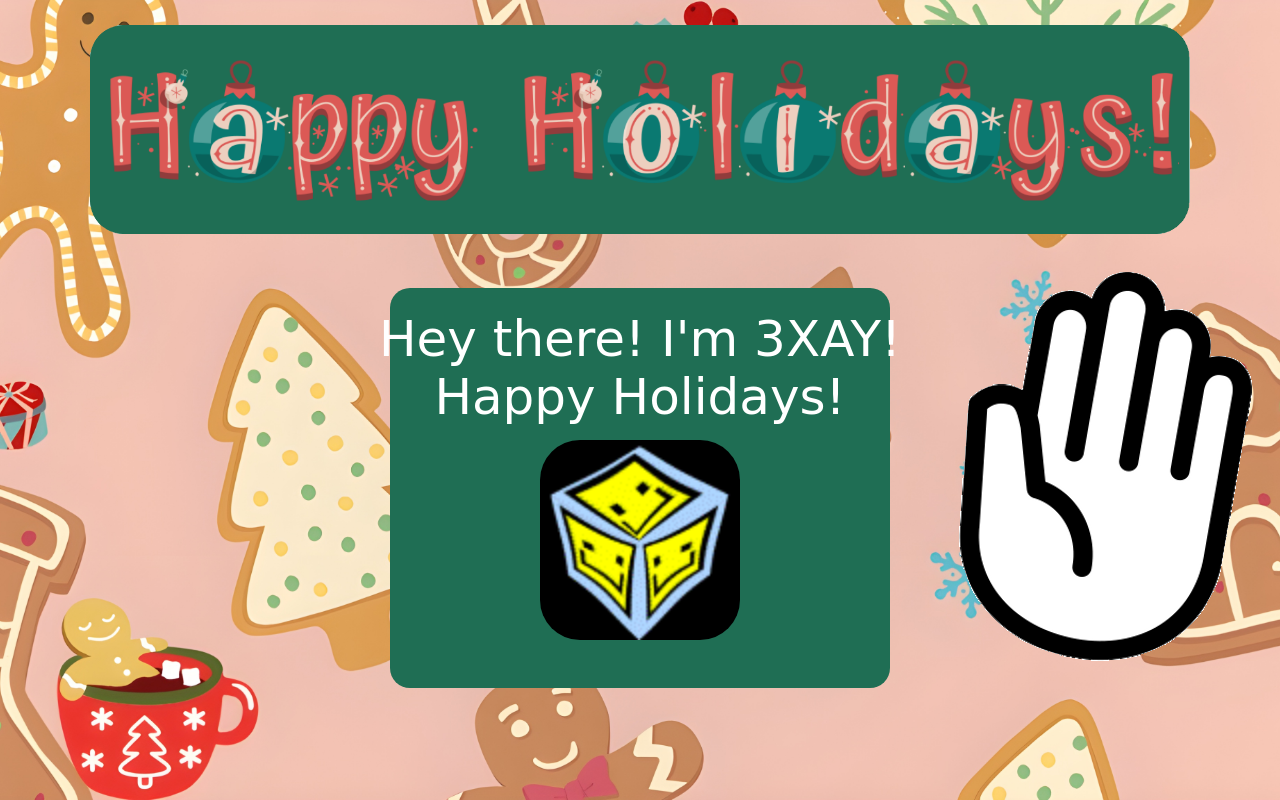
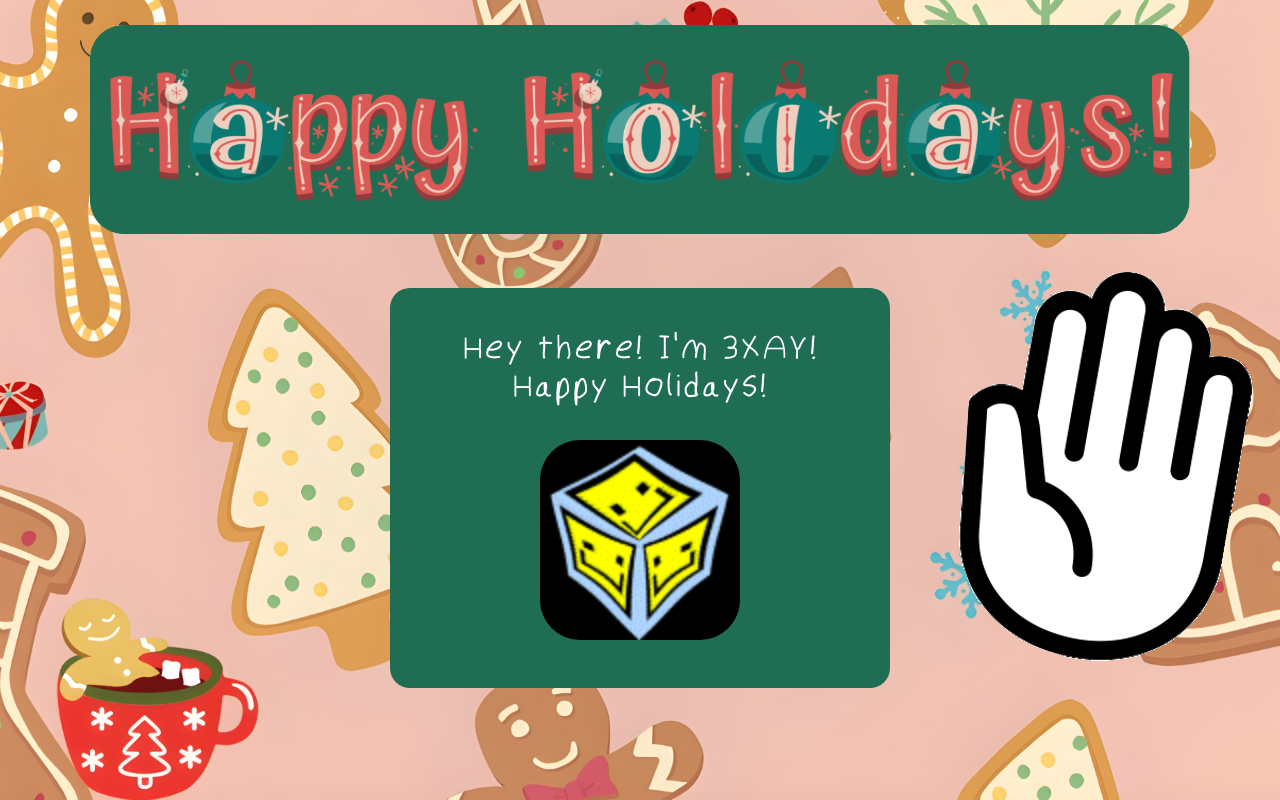
Before and after one commit to 3XAY/christmasThemedWebsite2024, a plain HTML site: page index.html in a window 1280 px wide. Drawn offline with Linux system fonts and the light colour scheme.

Commit message:
(hopefully) fix custom font not loading

```diff
--- a/css/style.css
+++ b/css/style.css
@@ -46,7 +46,7 @@ A period is used to identify that class
 }
 
 @font-face {
-    font-family: "3XAY Sans Regular", cursive;
+    font-family: "3XAY Sans";
     src: url(https://3xay.github.io/christmasThemedWebsite2024/fonts/3XAY-SANS-REGULAR.otf);
 }
 
@@ -55,7 +55,7 @@ A period is used to identify that class
     top: 20%;
     left: 50%;
     transform: translate(-50%, -50%);
-    font-family: "3XAY Sans Regular", cursive;
+    font-family: "3XAY Sans", cursive;
     font-size: 50px;
 }
 
```
